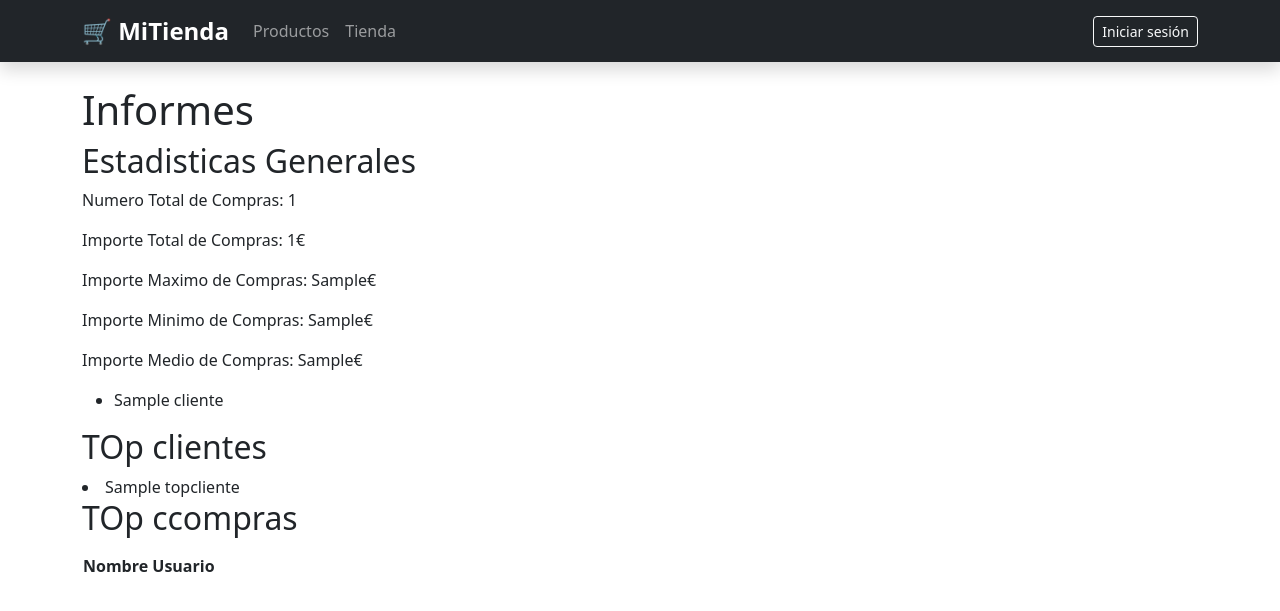
After one commit to xdferaid368-ui/DAWES, a Django app: template TiendaVirtual/tienda/templates/tienda/informes.html in a window 1280 px wide. The commit adds this page. Shown: the top 611 px of the page. Run offline with Django 5.2, Linux system fonts and the light colour scheme; the template is opened without the code that fills it: most values are stand-ins (such as "Sample title", 1, 10 or a date in 2020); lists and menus that the app fills with data are empty.

Commit message:
Estadisticas Y informes

```diff
--- a/TiendaVirtual/tienda/models.py
+++ b/TiendaVirtual/tienda/models.py
@@ -31,7 +31,7 @@ class Compra(models.Model):
     producto = models.ForeignKey('Producto', on_delete=models.CASCADE)
     fecha =  models.DateField(auto_now_add=True)
     unidades = models.IntegerField( blank = False)
-    importe = models.DecimalField(max_digits=10, decimal_places=2)
+    importe = models.DecimalField(max_digits=10, decimal_places=2,)
     iva = models.CharField(max_length= 3, choices=Iva.choices, default='')
     def __str__(self):
         return f'{self.usuario} {self.fecha}'
--- /dev/null
+++ b/TiendaVirtual/tienda/templates/tienda/informes.html
@@ -0,0 +1,39 @@
+{% extends 'tienda/base.html' %}
+
+{% block content %}
+
+<h1>Informes</h1>
+<h2>Estadisticas Generales</h2>
+<p>Numero Total de Compras: {{estadistica_compra.total_compras}} </p>
+
+<p>Importe Total de Compras: {{estadistica_compra.total_importe}}€</p>
+
+<p>Importe Maximo de Compras: {{estadistica_compra.maximo_importe}}€ </p>
+
+<p>Importe Minimo de Compras: {{estadistica_compra.min_importe}}€ </p>
+
+<p>Importe Medio de Compras: {{estadistica_compra.media_importe}}€ </p>
+
+<ul>
+    {% for c in clientes %}
+    <li>{{c}}</li>
+    {% endfor %}
+</ul>
+
+<h2>TOp clientes</h2>
+{% for topcliente in topclientes %}
+<li>
+    {{topcliente}}
+</li>
+{% endfor %}
+<h2>TOp ccompras</h2>
+<ul>
+
+</ul>
+
+<table>
+    <th>Nombre Usuario</th>
+
+</table>
+
+{% endblock %}
--- a/TiendaVirtual/tienda/urls.py
+++ b/TiendaVirtual/tienda/urls.py
@@ -2,12 +2,12 @@ from django.urls import path
 from . import views
 
 urlpatterns = [
-    path("", views.Inicio.as_view(), name = "inicio"),
     path("listadoProductos/",views.ListadoProductos.as_view(), name = 'listadoProductos'),
     path("producto/<int:pk>/editar/", views.EditarProducto.as_view(), name='producto_editar'),
     path("producto/<int:pk>/eliminar/", views.EliminarProducto.as_view(), name='producto_eliminar'),
     path("producto/nuevo",views.CrearProducto.as_view(), name='producto_crear'),
-    path('tienda/', views.listado_productos_compra, name='tienda'),
-    path('tienda/checkout/<int:producto_id>/', views.checkout, name='checkout'),
+    path('', views.listado_productos_compra, name='tienda'),
+    path('checkout/<int:producto_id>/', views.checkout, name='checkout'),
+    path('informes', views.informes, name='informes'),
     path('perfil/', views.PerfilView.as_view(), name='perfil'),
 ]
```
Also changed, not shown: TiendaVirtual/tienda/templates/tienda/checkout.html (+8 -0 lines), TiendaVirtual/tienda/templates/tienda/tienda.html (+9 -0 lines), TiendaVirtual/tienda/views.py (+24 -12 lines), TiendaVirtual/tiendavirtual/settings.py (+10 -0 lines), TiendaVirtual/db.sqlite3.
